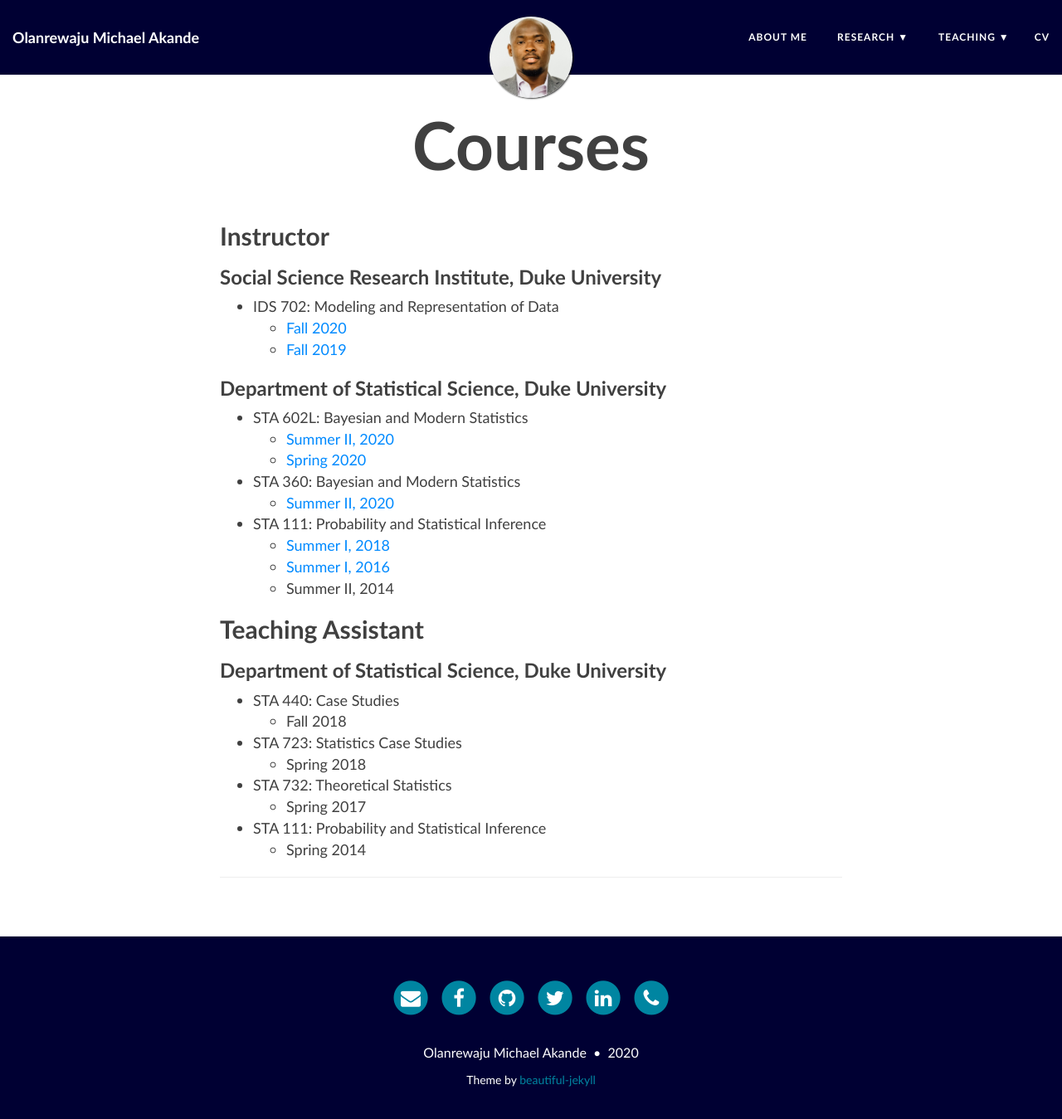
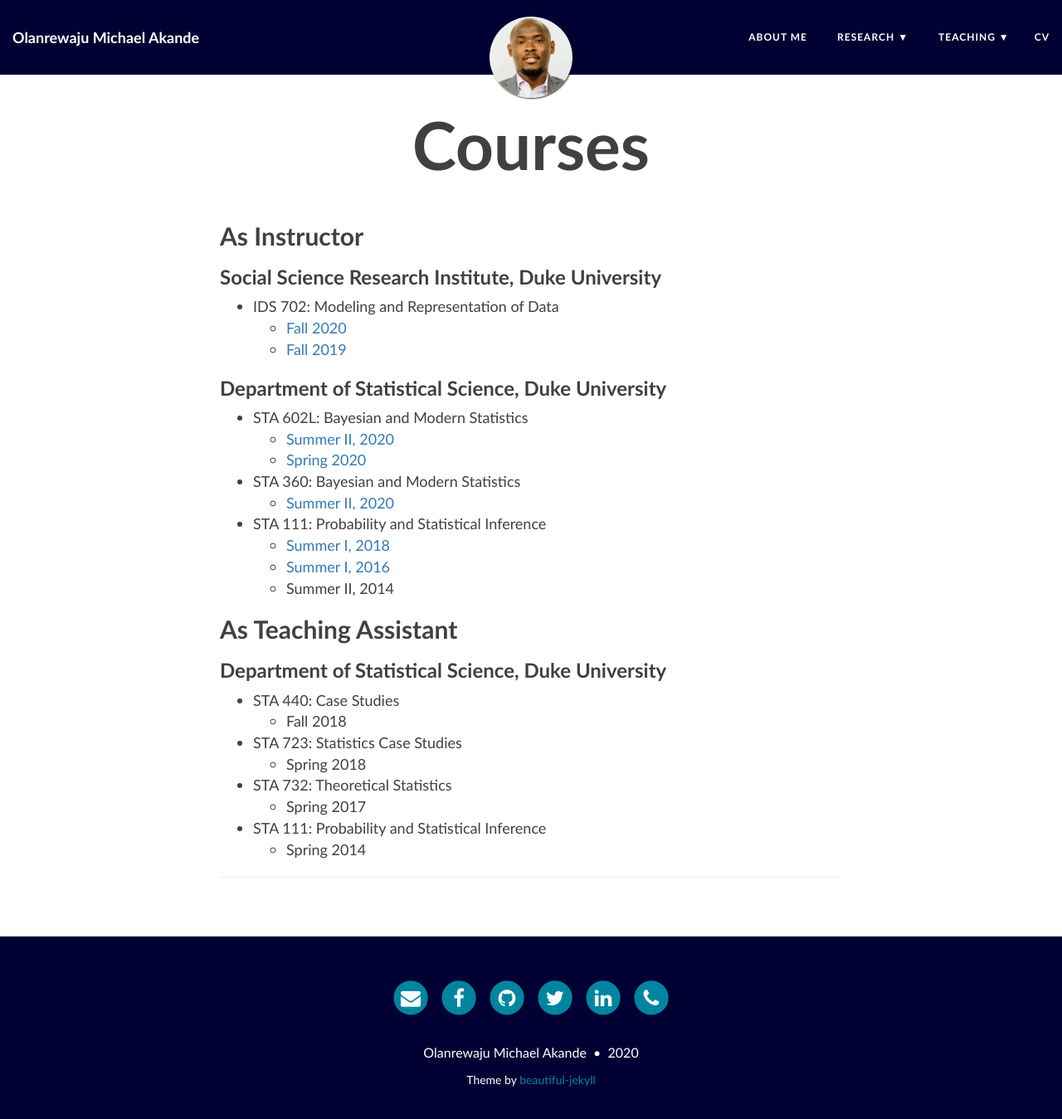
Before and after one commit to akandelanre/akandelanre.github.io, a Jekyll site: the page built from courses.md, in a window 1280 px wide and 1362 px high. Shown: the top 1349 px of the window at 83% size. Built offline with Jekyll 4.4.1, drawn with Linux system fonts in a browser that asks for light colours; nearby versions of some CDN libraries.

```diff
--- a/_config.yml
+++ b/_config.yml
@@ -54,7 +54,8 @@ navbar-text-col: "#FFFFFF"
 #navbar-children-col: "#F5F5F5"
 navbar-children-col: "#000033"
 page-col: "#FFFFFF"
-link-col: "#008AFF"
+#link-col: "#008AFF"
+link-col: "##AF5500"
 hover-col: "#0085A1"
 #footer-col: "#F5F5F5"
 footer-col: "#000033"
--- a/courses.md
+++ b/courses.md
@@ -3,7 +3,7 @@ layout: page
 title: Courses
 ---
 
-## Instructor
+## As Instructor
 
 ### Social Science Research Institute, Duke University
 * IDS 702: Modeling and Representation of Data
@@ -22,7 +22,7 @@ title: Courses
   - Summer II, 2014
 
 
-## Teaching Assistant
+## As Teaching Assistant
 
 ### Department of Statistical Science, Duke University
 * STA 440: Case Studies
```
Also changed, not shown: talks.md (+2 -0 lines), 5 other files.
